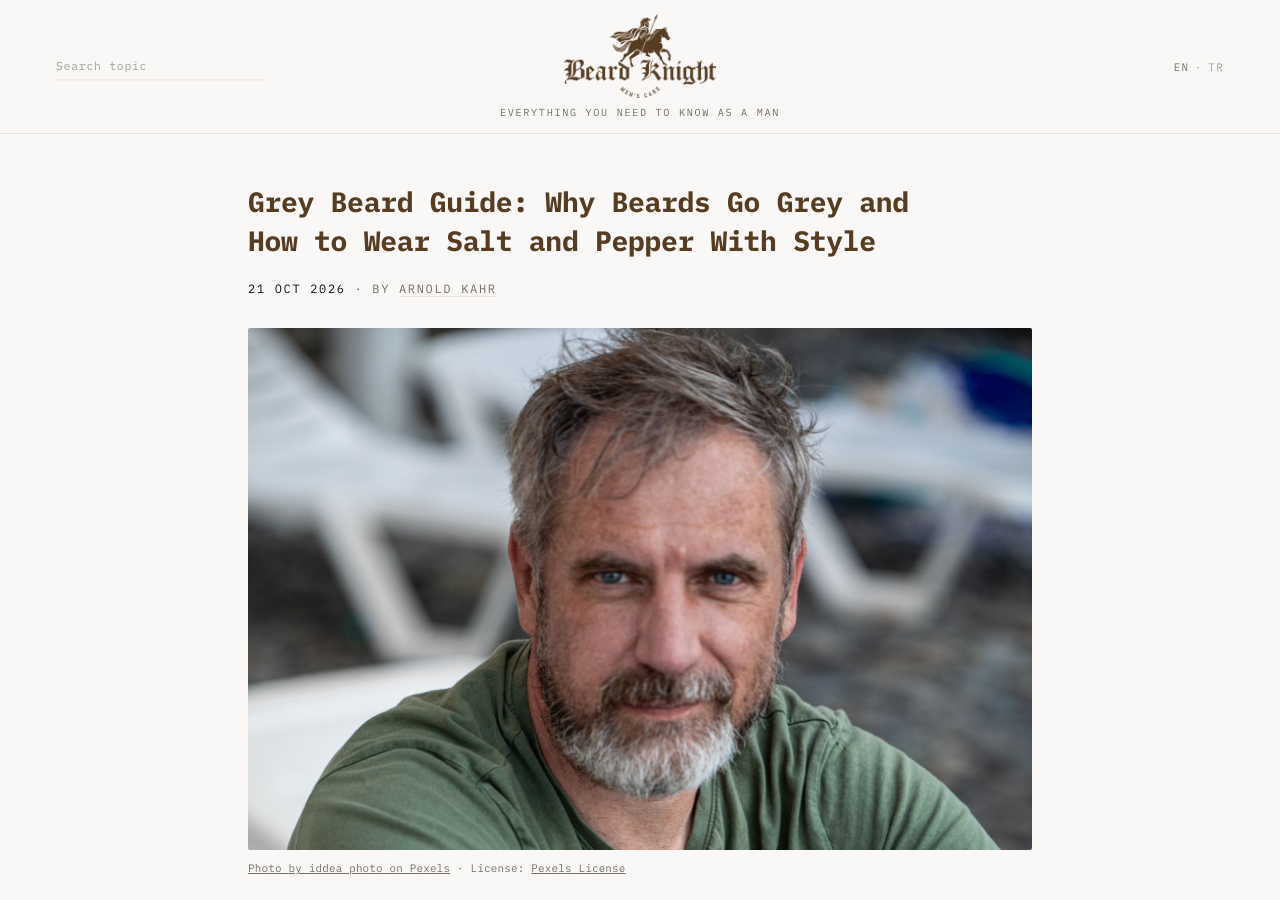
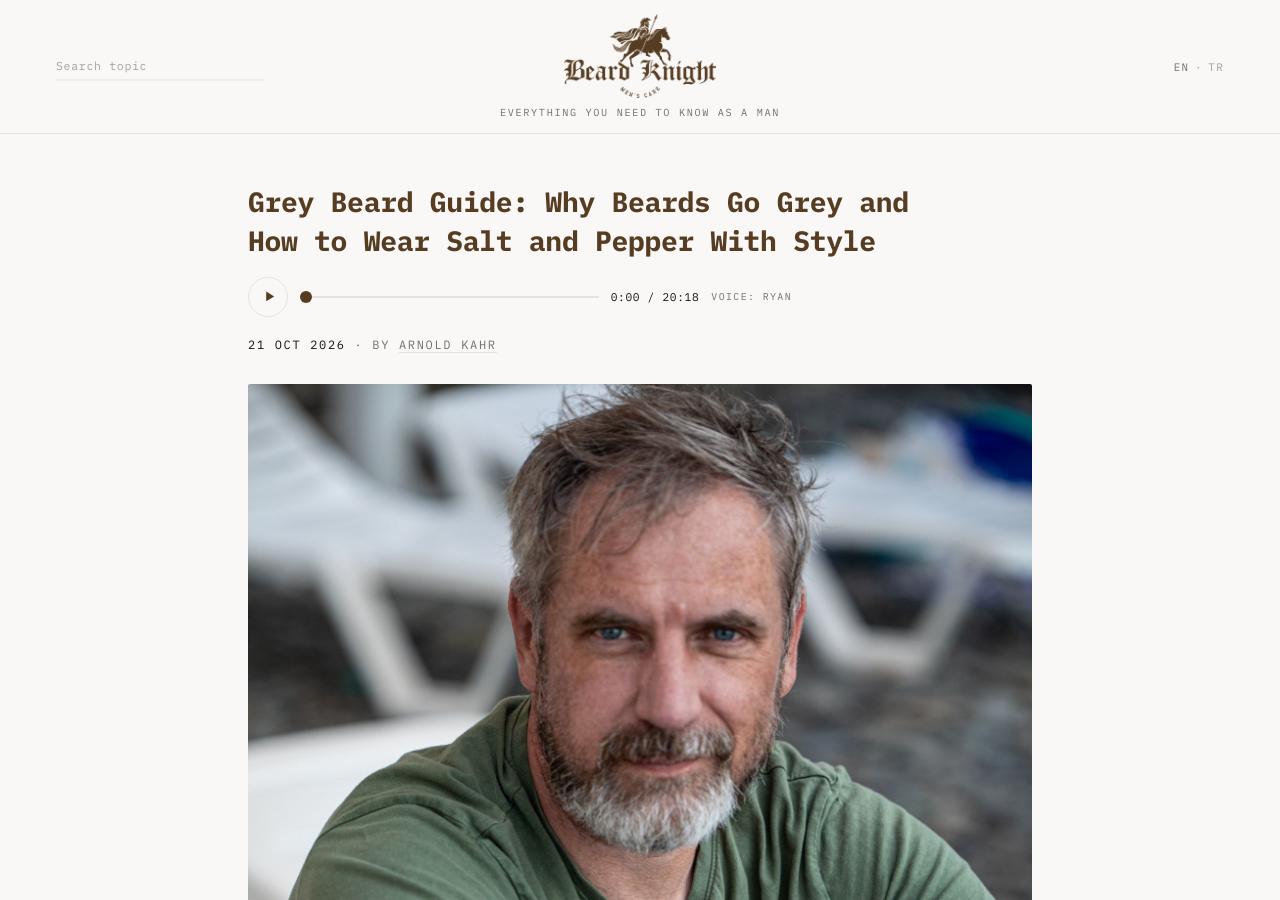
Before and after one commit to architect-high-level-core/beard-knight, a Jekyll site: the page built from _posts/2026-10-21-grey-beard-why-beards-go-grey-and-how-to-wear-salt-and-pepper-with-style.md, in a window 1280 px wide and 900 px high. Built offline with Jekyll 4.4.1, drawn with Linux system fonts in a browser that asks for light colours; some of the changed lines change nothing that is shown.

Commit message:
Add read-aloud audio for EN posts (batch 26, 1 mp3)

```diff
--- a/_posts/2026-10-21-grey-beard-why-beards-go-grey-and-how-to-wear-salt-and-pepper-with-style.md
+++ b/_posts/2026-10-21-grey-beard-why-beards-go-grey-and-how-to-wear-salt-and-pepper-with-style.md
@@ -12,6 +12,9 @@ image_credit: "Photo by iddea photo on Pexels"
 image_license: "Pexels License"
 image_license_url: "https://www.pexels.com/license/"
 image_source_url: "https://www.pexels.com/photo/a-man-with-grey-hair-and-beard-sitting-on-a-chair-27789019/"
+audio: /assets/audio/grey-beard-why-beards-go-grey-and-how-to-wear-salt-and-pepper-with-style.mp3
+audio_voice: Ryan
+audio_duration: "20:18"
 ---
 
 For many men, the first grey hair does not appear at the temples. It appears in the beard: a single silver strand at the chin, a pale streak under the lower lip, or a sprinkle of white along the jaw. A few years later, the beard can look distinctly salt and pepper while the hair on top is still almost entirely dark.
```
Also changed, not shown: 1 other file.
